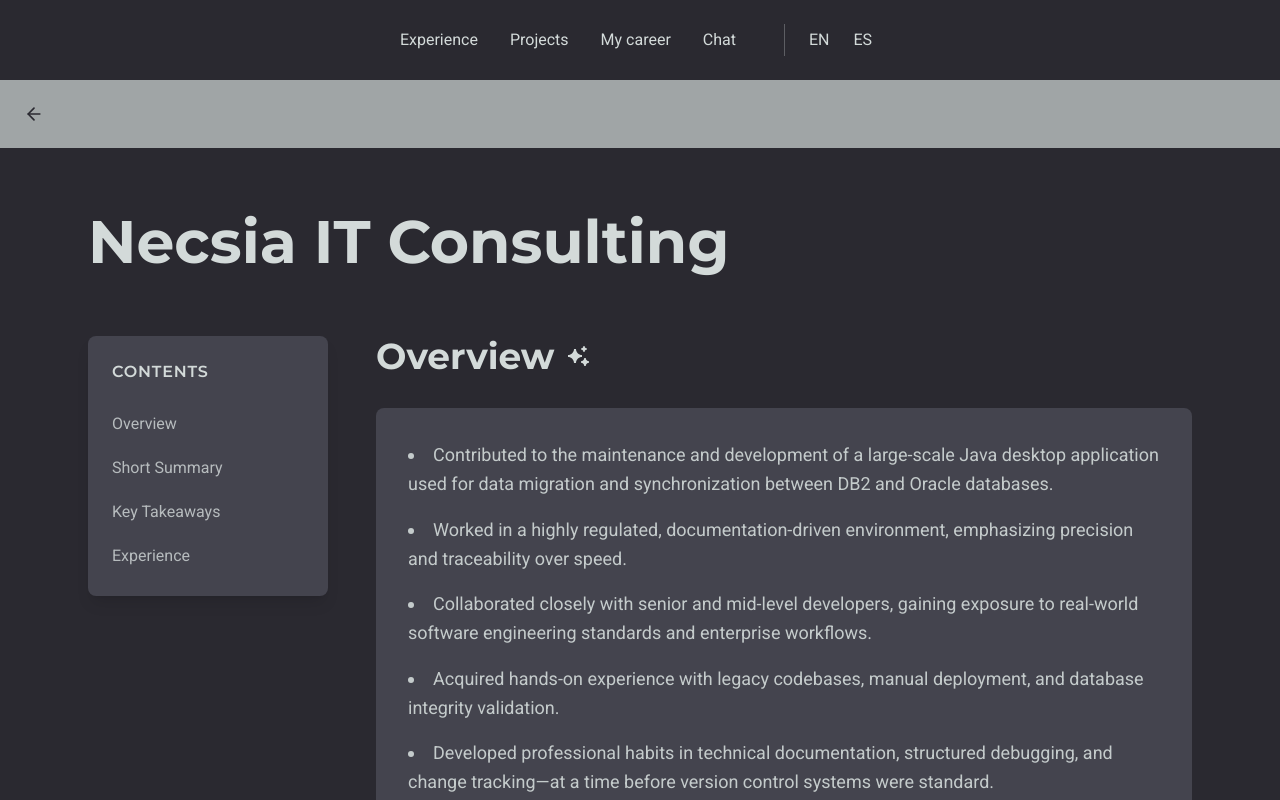
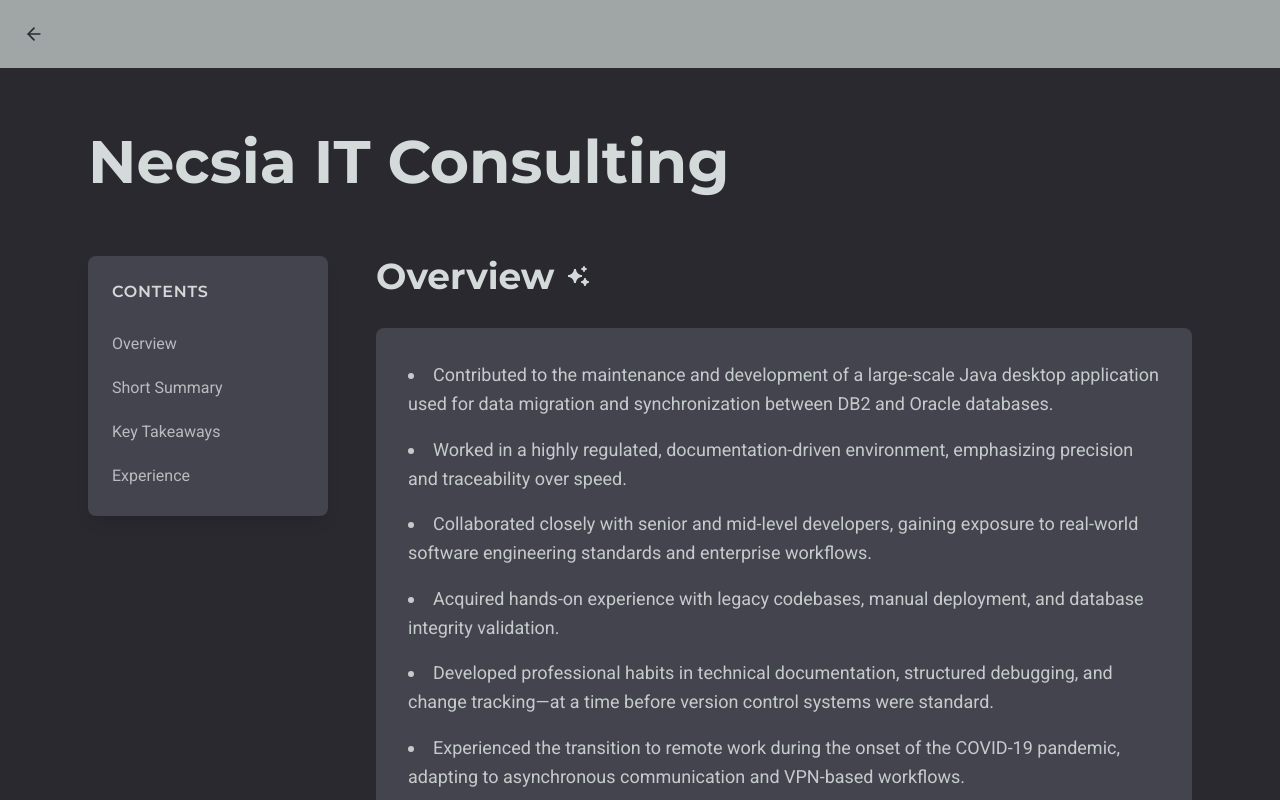
Before and after one commit to danngalann/portfolio, a Next.js app: page /experience/necsia in a window 1280 px wide. Shown: the top 800 px of the page. Built offline with nearby package versions, Linux system fonts and the light colour scheme.

Commit message:
Update packages and layout

```diff
--- a/app/layout.tsx
+++ b/app/layout.tsx
@@ -2,8 +2,6 @@
 import "react-tooltip/dist/react-tooltip.css";
 import "./globals.css";
 import { roboto, montserrat } from "./ui/fonts";
-import Navbar from "./ui/navbar";
-import Footer from "./ui/footer";
 
 export const metadata: Metadata = {
   title: "Daniel's Portfolio",
@@ -16,12 +14,11 @@
   children: React.ReactNode;
 }>) {
   return (
-    <html lang="en" className={`${roboto.variable} ${montserrat.variable}`}>
-      <body className="antialiased">
-        <Navbar />
-        {children}
-        <Footer />
-      </body>
+    <html
+      suppressHydrationWarning
+      className={`${roboto.variable} ${montserrat.variable}`}
+    >
+      <body className="antialiased">{children}</body>
     </html>
   );
 }
--- a/app/page.tsx
+++ b/app/page.tsx
@@ -1,13 +1,6 @@
-import Experience from "./ui/experience/experience";
-import Hero from "./ui/hero";
-import Projects from "./ui/projects/projects";
+import { redirect } from "next/navigation";
+import { defaultLocale } from "@/dictionaries";
 
-export default function Home() {
-  return (
-    <main className="container mx-auto">
-      <Hero />
-      <Experience />
-      <Projects />
-    </main>
-  );
+export default function RootPage() {
+  redirect(`/${defaultLocale}`);
 }
--- a/package.json
+++ b/package.json
@@ -27,6 +27,7 @@
     "react-icons": "^5.5.0",
     "react-intersection-observer": "^10.0.0",
     "react-tooltip": "^5.30.0",
+    "server-only": "^0.0.1",
     "uuid": "^13.0.0",
     "weaviate-client": "^3.9.0"
   },
```
Also changed, not shown: 1 other file (tests, documents, lock files or other folders).
